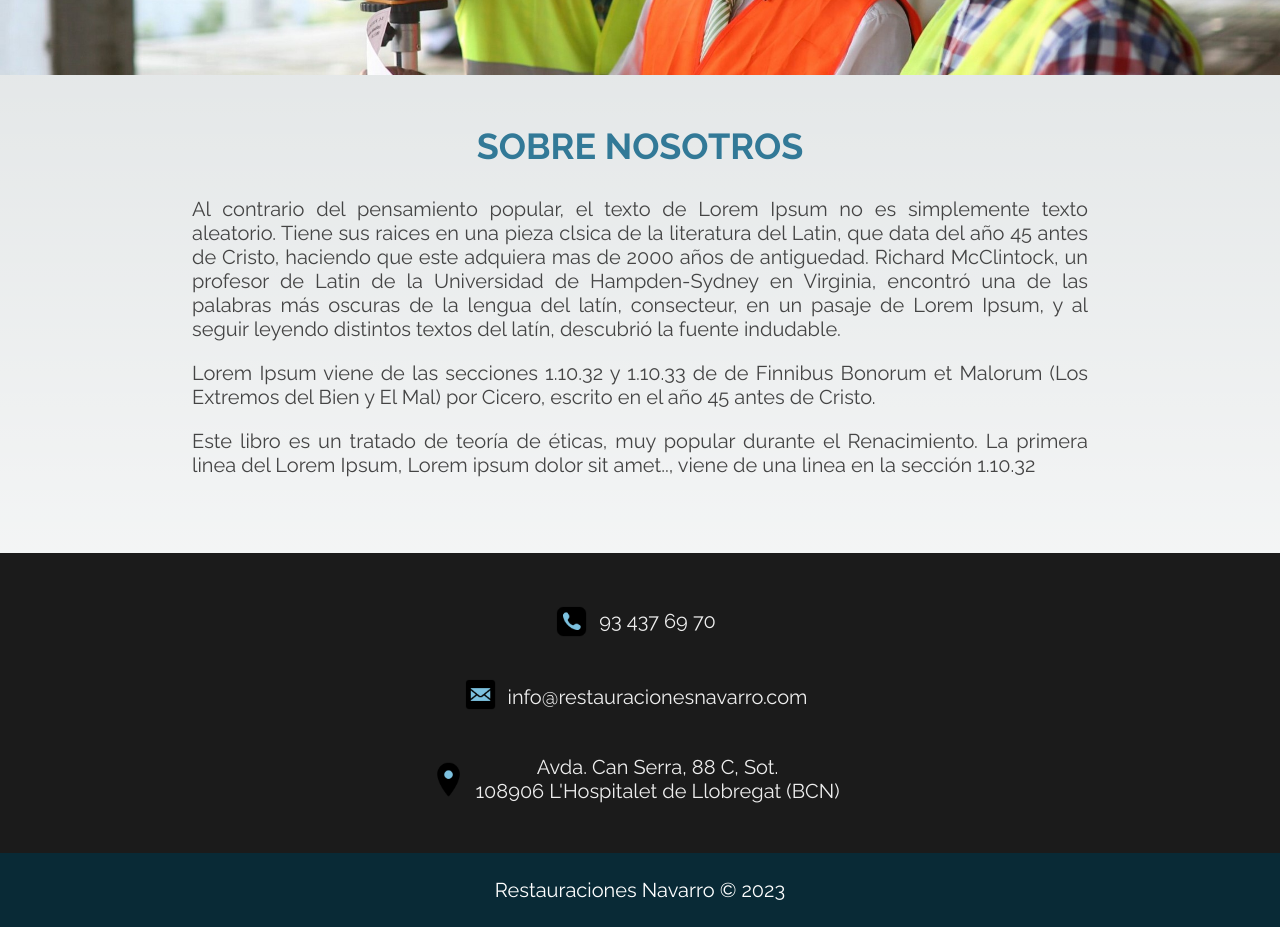
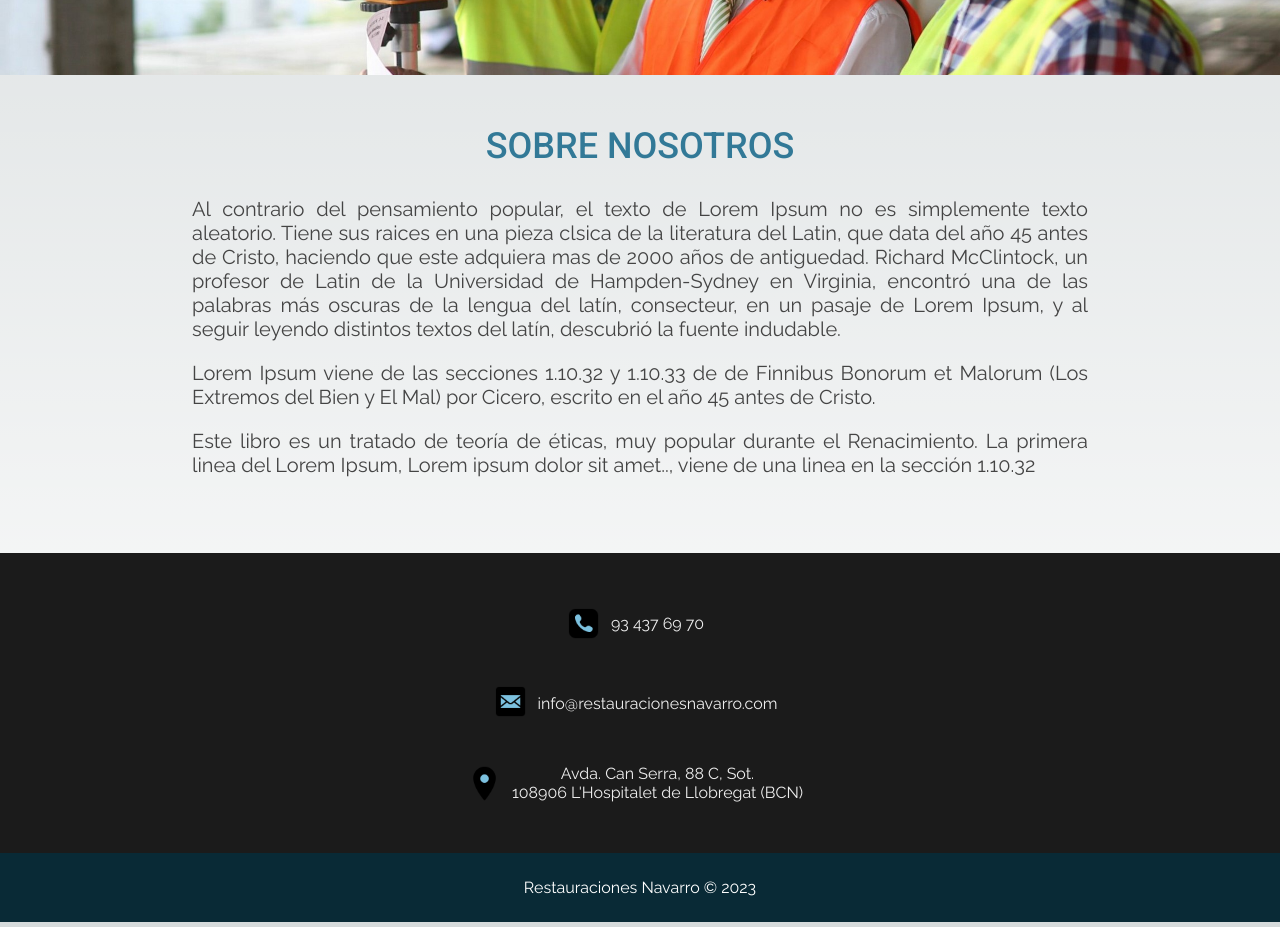
Before and after one commit to raulnu/navarro-rehabilitaciones-front, a Next.js app: page /nosotros in a window 1280 px wide. Shown: the part 400-1327 px from the top of the page. Built offline with nearby package versions, Linux system fonts and the light colour scheme.

Commit message:
"Commit"  # This is the commit message

```diff
--- a/src/components/Footer/styles.module.scss
+++ b/src/components/Footer/styles.module.scss
@@ -2,7 +2,7 @@
 $footer-color: #1b1b1b;
 
 .footer {
-  font-size: 20px;
+  font-size: 16px;
   font-family: "Raleway", sans-serif;
 
   span {
--- a/src/components/Presentation/styles.module.scss
+++ b/src/components/Presentation/styles.module.scss
@@ -1,3 +1,4 @@
+
 $primary-color: #327997;
 
 .presentation {
@@ -13,7 +14,8 @@
 
   &__title {
     font-size: 36px;
-    font-family: "Raleway", sans-serif;
+    font-family: "Roboto", sans-serif;
+    font-weight: 500;
     color: $primary-color;
     text-align: center;
     margin-bottom: 20px;
--- a/src/pages/contacto/index.tsx
+++ b/src/pages/contacto/index.tsx
@@ -13,10 +13,6 @@
         <meta name="description" content="Generated by create next app" />
         <meta name="viewport" content="width=device-width, initial-scale=1" />
         <link rel="icon" href="/favicon.jpg" />
-        <style>
-          @import
-          url('https://fonts.googleapis.com/css2?family=Raleway:wght@400;500;600;700&display=swap');
-        </style>
       </Head>
       <Header />
       <main className={styles.mainContainer}>
--- a/src/pages/index.tsx
+++ b/src/pages/index.tsx
@@ -50,10 +50,6 @@
         <meta name="description" content="Generated by create next app" />
         <meta name="viewport" content="width=device-width, initial-scale=1" />
         <link rel="icon" href="/favicon.jpg" />
-        <style>
-          @import
-          url('https://fonts.googleapis.com/css2?family=Raleway:wght@400;500;600;700&display=swap');
-        </style>
       </Head>
       <Header />
       <main className={`${styles.mainContainer}`}>
--- a/src/pages/nosotros/index.tsx
+++ b/src/pages/nosotros/index.tsx
@@ -13,10 +13,6 @@
         <meta name="description" content="Generated by create next app" />
         <meta name="viewport" content="width=device-width, initial-scale=1" />
         <link rel="icon" href="/favicon.jpg" />
-        <style>
-          @import
-          url('https://fonts.googleapis.com/css2?family=Raleway:wght@400;500;600;700&display=swap');
-        </style>
       </Head>
       <Header />
       <main className={styles.mainContainer}>
--- a/src/pages/proyectos/index.tsx
+++ b/src/pages/proyectos/index.tsx
@@ -14,10 +14,6 @@
         <meta name="description" content="Generated by create next app" />
         <meta name="viewport" content="width=device-width, initial-scale=1" />
         <link rel="icon" href="/favicon.jpg" />
-        <style>
-          @import
-          url('https://fonts.googleapis.com/css2?family=Raleway:wght@400;500;600;700&display=swap');
-        </style>
       </Head>
       <Header />
       <main className={styles.mainContainer}>
--- a/src/styles/Contacto.module.scss
+++ b/src/styles/Contacto.module.scss
@@ -13,6 +13,7 @@
   vertical-align: middle;
   font-size: 20px;
   margin-top: -25px;
+  font-family: "Raleway", sans-serif;
 
   @media (max-width: 500px) {
     font-size: 16px;
--- a/src/styles/Home.module.scss
+++ b/src/styles/Home.module.scss
@@ -1,4 +1,5 @@
 $primary-color: #378aae;
+$title-font: "Roboto", sans-serif;
 
 .mainContainer {
   display: flex;
@@ -20,6 +21,7 @@
     margin: 15px auto;
     font-size: 25px;
     margin-bottom: 25px;
+    font-family: $title-font;
   }
 
   &__images {
@@ -109,6 +111,7 @@
     &__title {
       margin: 15px auto;
       font-size: 25px;
+      font-family: $title-font;
     }
 
     &__box {
@@ -128,6 +131,7 @@
 
 .carousel {
   display: flex;
+  font-family: $title-font;
   &__item {
     width: 100vw;
     height: 50vw;
--- a/src/styles/globals.css
+++ b/src/styles/globals.css
@@ -1,3 +1,5 @@
+@import url('https://fonts.googleapis.com/css2?family=Raleway:wght@400;500;600;700&family=Roboto:wght@400;500;700&display=swap');
+
 :root {
   --max-width: 1100px;
   --border-radius: 12px;
```
